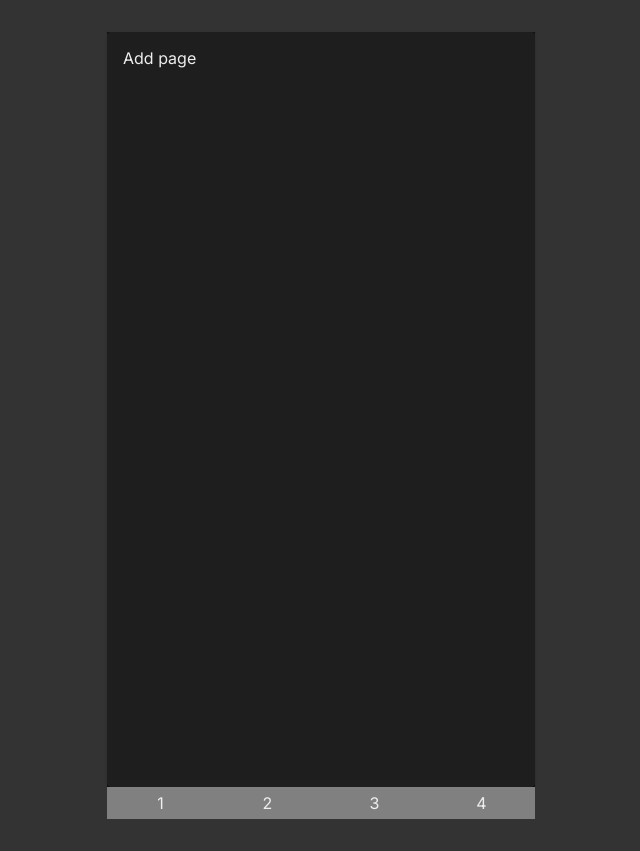
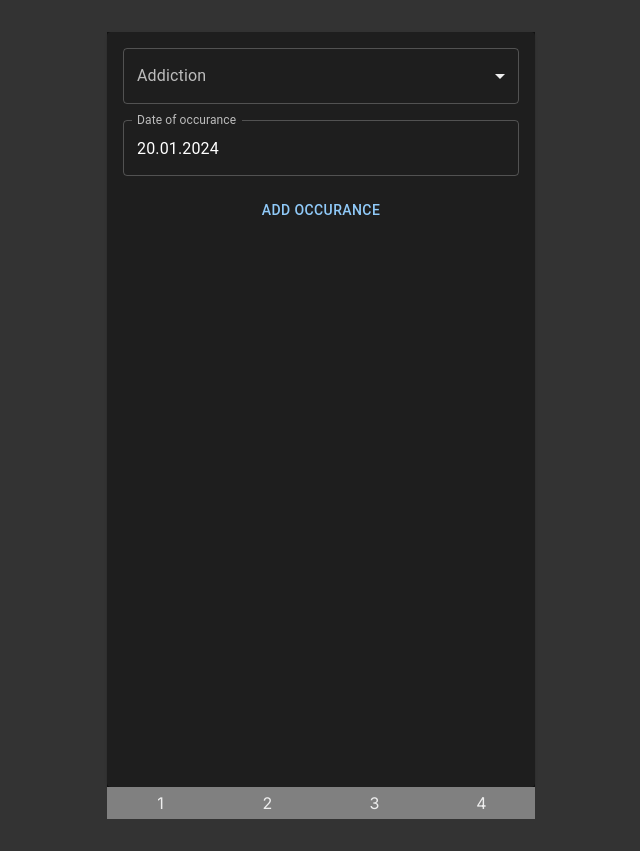
Before and after one commit to Truly-Depressed-Developers/ViceVigil, a Next.js app: page /add in a window 1280 px wide. Shown: the whole page, without its empty margins (319-959 px from the left). Built offline with nearby package versions, Linux system fonts and the light colour scheme.

Commit message:
Added activity addition view

```diff
--- a/app/LayoutWrapper.tsx
+++ b/app/LayoutWrapper.tsx
@@ -1,7 +1,8 @@
 'use client'
 
 import {createTheme, ThemeProvider} from "@mui/material/styles";
-import {Navbar} from "@/components/Navbar/Navbar";
+import { LocalizationProvider } from '@mui/x-date-pickers';
+import { AdapterMoment } from '@mui/x-date-pickers/AdapterMoment';
 
 const darkTheme = createTheme({
   palette: {
@@ -16,7 +17,9 @@ const LayoutWrapper = ({
 }>) => {
   return (
     <ThemeProvider theme={darkTheme}>
-      {children}
+      <LocalizationProvider dateAdapter={AdapterMoment}>
+        {children}
+      </LocalizationProvider>
     </ThemeProvider>
   );
 }
--- a/app/add/page.tsx
+++ b/app/add/page.tsx
@@ -1,6 +1,41 @@
+'use client'
+
+import {Box, FormControl, InputLabel, MenuItem, Select} from "@mui/material";
+import {Addiction} from "@/types/Addiction";
+import {DatePicker} from "@mui/x-date-pickers";
+import moment from "moment";
+import {useState} from "react";
+import Button from "@mui/material/Button";
+
 const Page: React.FC = () => {
+  const [dateOO, setDateOO] = useState(moment());
+
   return(
-    <div>Add page</div>
+    <div>
+      <FormControl fullWidth>
+        <InputLabel id="select-label">Addiction</InputLabel>
+        <Select
+          labelId="select-label"
+          label="Addiction"
+        >
+          {Object.keys(Addiction).map((a) => <MenuItem key={a} value={a}>{a}</MenuItem>)}
+        </Select>
+
+        <Box sx={{p:1}} />
+
+        <DatePicker
+          label="Date of occurance"
+          value={dateOO}
+          onChange={d => d && setDateOO(d)}
+          maxDate={moment()}
+          format="DD.MM.YYYY"
+        />
+
+        <Box sx={{p:1}} />
+
+        <Button color="primary" >Add occurance</Button>
+        </FormControl>
+    </div>
   );
 }
 
--- a/app/layout.tsx
+++ b/app/layout.tsx
@@ -4,6 +4,7 @@ import "./globals.scss";
 import {Navbar} from "@/components/Navbar/Navbar";
 import {LayoutWrapper} from "@/app/LayoutWrapper";
 import {Paper} from "@mui/material";
+
 
 const inter = Inter({ subsets: ["latin"] });
 
--- a/package.json
+++ b/package.json
@@ -13,10 +13,14 @@
     "@emotion/styled": "^11.11.0",
     "@mui/icons-material": "^5.15.5",
     "@mui/material": "^5.15.5",
+    "@mui/styled-engine-sc": "^6.0.0-alpha.12",
     "@mui/x-charts": "^6.19.1",
+    "@mui/x-date-pickers": "^6.19.0",
+    "moment": "^2.30.1",
     "next": "14.1.0",
     "react": "^18",
-    "react-dom": "^18"
+    "react-dom": "^18",
+    "styled-components": "^6.1.8"
   },
   "devDependencies": {
     "@types/node": "^20",
```
Also changed, not shown: 1 other file (tests, documents, lock files or other folders).
